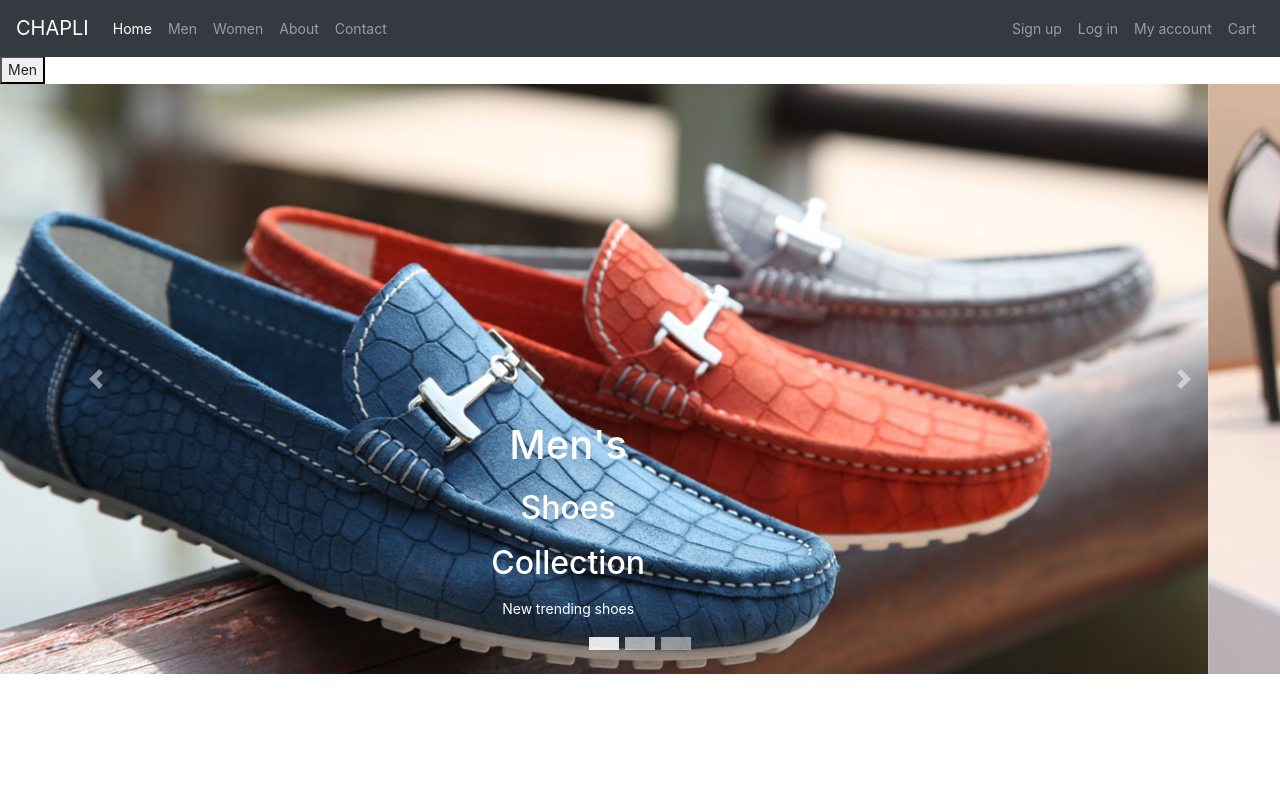
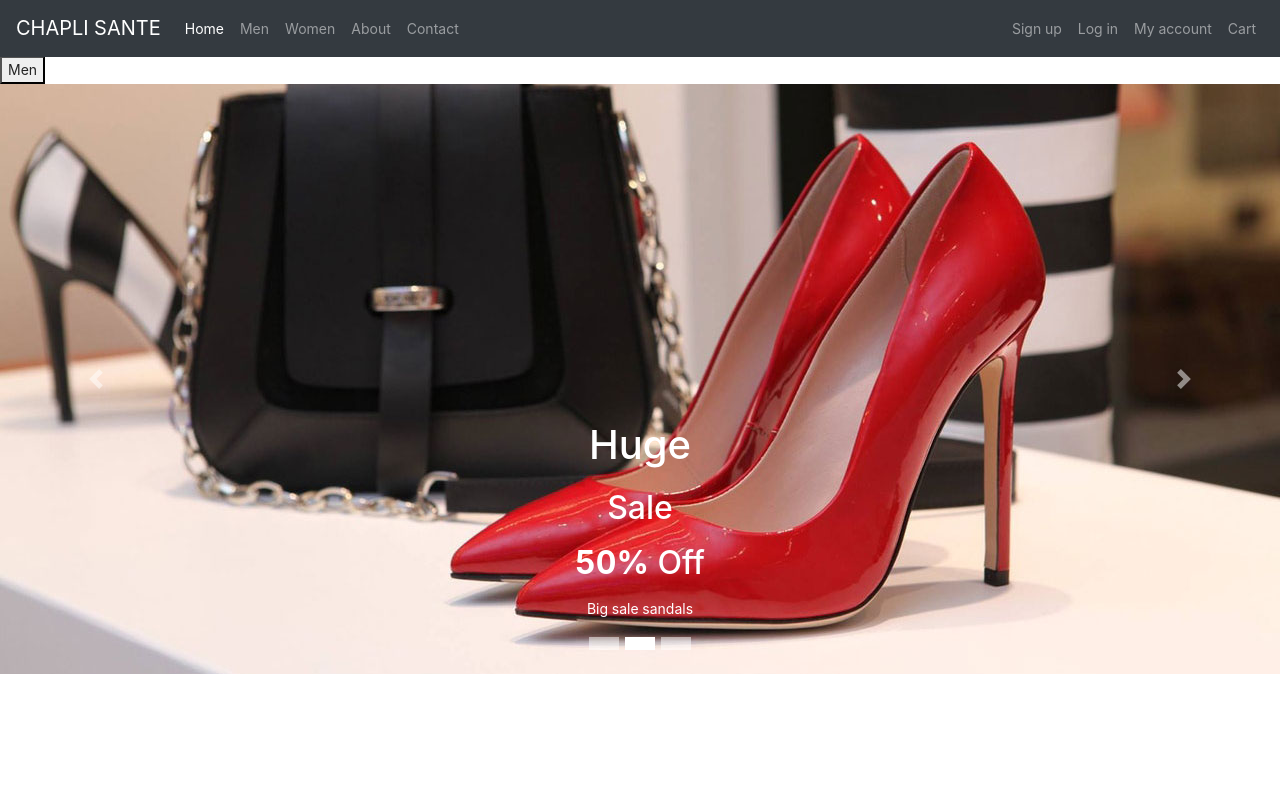
Before and after one commit to gk100799/all-about-feet, a React (Create React App) app: page / in a window 1280 px wide. Shown: the top 797 px of the page. Built offline with nearby package versions, Linux system fonts and the light colour scheme.

Commit message:
second commit

```diff
--- a/package.json
+++ b/package.json
@@ -1,4 +1,5 @@
 {
+  "homepage": "https://gk100799.github.io",
   "name": "sante-frontend",
   "version": "0.1.0",
   "private": true,
@@ -11,6 +12,7 @@
     "antd": "^4.1.4",
     "axios": "^0.19.2",
     "bootstrap": "^4.4.1",
+    "gh-pages": "^2.2.0",
     "jquery": "^3.5.0",
     "react": "^16.13.1",
     "react-bootstrap": "^1.0.0",
@@ -22,6 +24,8 @@
     "styled-components": "^5.1.0"
   },
   "scripts": {
+    "predeploy": "npm run build",
+    "deploy": "gh-pages -d build",
     "start": "react-scripts start",
     "build": "react-scripts build",
     "test": "react-scripts test",
--- a/public/index.html
+++ b/public/index.html
@@ -2,7 +2,6 @@
 <html lang="en">
   <head>
     <meta charset="utf-8" />
-    <link rel="icon" href="%PUBLIC_URL%/favicon.ico" />
     <meta name="viewport" content="width=device-width, initial-scale=1" />
     <meta name="theme-color" content="#000000" />
     <meta
@@ -24,7 +23,7 @@
       work correctly both with client-side routing and a non-root public URL.
       Learn how to configure a non-root public URL by running `npm run build`.
     -->
-    <title>React App</title>
+    <title>Chapli Sante</title>
   </head>
   <body>
     <noscript>You need to enable JavaScript to run this app.</noscript>
--- a/src/App.js
+++ b/src/App.js
@@ -14,6 +14,7 @@
 import 'bootstrap/dist/css/bootstrap.min.css';
 import './components/homepage/Footer.css'
 import 'antd/dist/antd.css';
+import { BackTop } from 'antd';
 
 class App extends PureComponent {
   constructor(props) {
@@ -27,20 +28,21 @@
     return (
       <div>
 
-      <Router>
+      <Router basename={process.env.PUBLIC_URL}>
       <NavBarComp1 />
         <Switch>
-          <Route path='/men' exact component={Men} />
-          <Route path='/women' exact component={Women} />
-          <Route path="/about" exact component={About} />
-          <Route path="/contact" exact component={Contact} />
-          <Route path="/" exact component={Homepage} />
-          <Route path="/cart" exact component={Cart} />
-          <Route path="/product/:pid" exact component={ProductPage} />
+          <Route path={process.env.PUBLIC_URL + '/men'} exact component={Men} />
+          <Route path={process.env.PUBLIC_URL + '/women'} exact component={Women} />
+          <Route path={process.env.PUBLIC_URL + '/about'} exact component={About} />
+          <Route path={process.env.PUBLIC_URL + '/contact'} exact component={Contact} />
+          <Route path={process.env.PUBLIC_URL + '/'} exact component={Homepage} />
+          <Route path={process.env.PUBLIC_URL + '/cart'} exact component={Cart} />
+          <Route path={process.env.PUBLIC_URL + "/product/:pid"} exact component={ProductPage} />
         </Switch>
         <div className="partnerfooter">
           <Partners />
           <Footer />
+          <BackTop />
         </div>
       </Router>
       </div>
--- a/src/components/homepage/NavBarComp1.js
+++ b/src/components/homepage/NavBarComp1.js
@@ -88,7 +88,7 @@
         </Modal>
 
         <Navbar className="fixedMenu" collapseOnSelect expand="lg" style={{height:'86px !important'}} fixed="top" bg="dark" variant="dark" style={{overflowY:'visible'}}>
-            <Navbar.Brand href="/">CHAPLI </Navbar.Brand>
+            <Navbar.Brand href="/">CHAPLI SANTE</Navbar.Brand>
             <Navbar.Toggle aria-controls="responsive-navbar-nav" />
             <Navbar.Collapse id="responsive-navbar-nav">
             <Nav
--- a/src/components/homepage/SideBar.js
+++ b/src/components/homepage/SideBar.js
@@ -14,7 +14,7 @@
 	);
 	}
     return (
-        <div className='mainFlex'>
+        <div className='mainFlex DeskOnly'>
             <div className='leftBar'>
                 <div className="side border mb-1">
                     <h5 className="h4Tag">BRAND</h5>
--- a/src/components/homepage/menBar.css
+++ b/src/components/homepage/menBar.css
@@ -57,3 +57,9 @@
     background-color: #595959;
 
 }
+
+@media screen and (max-width: 992px)  {
+  .DeskOnly {
+    /* display:none; */
+  }
+}
```
Also changed, not shown: 2 other files (tests, documents, lock files or other folders).
